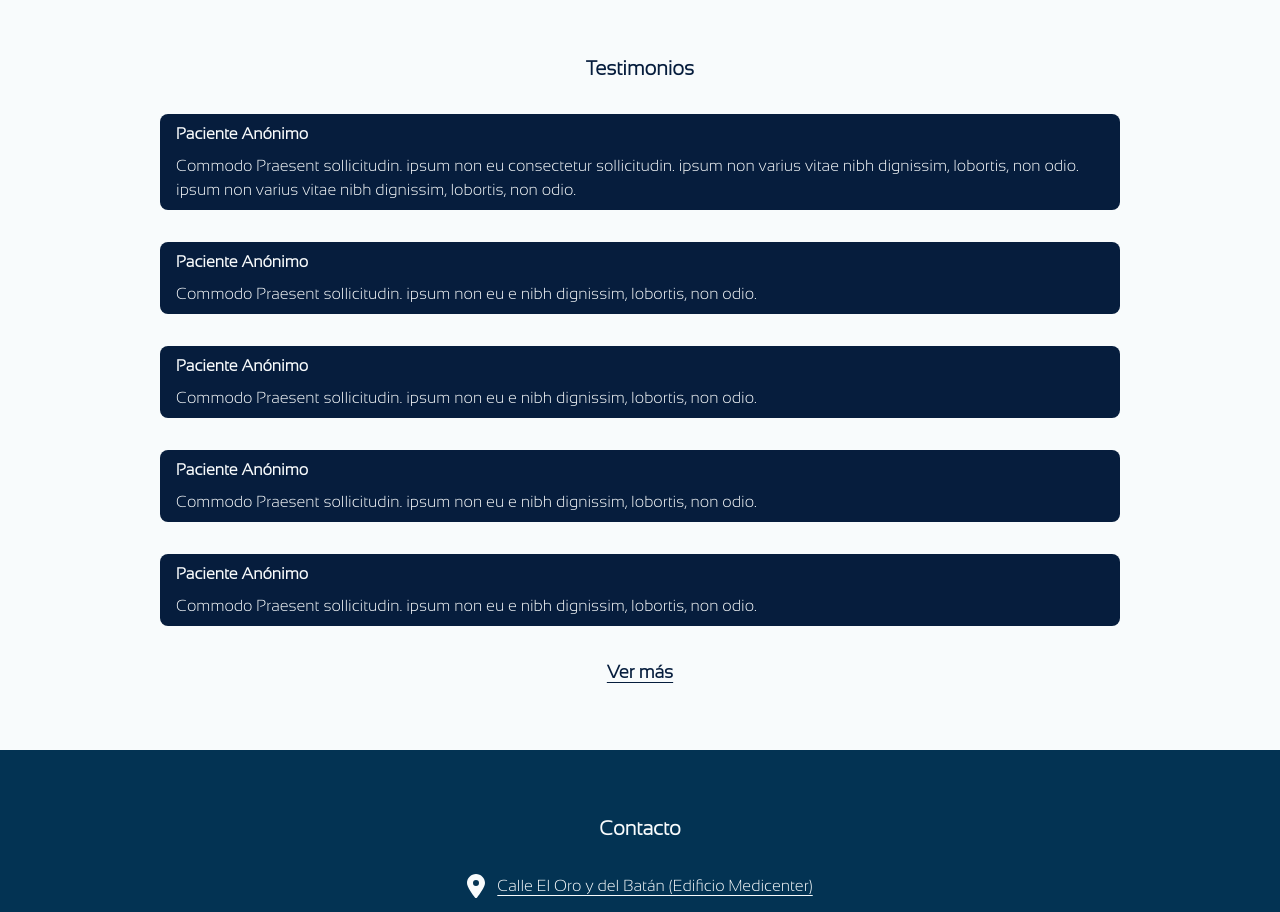
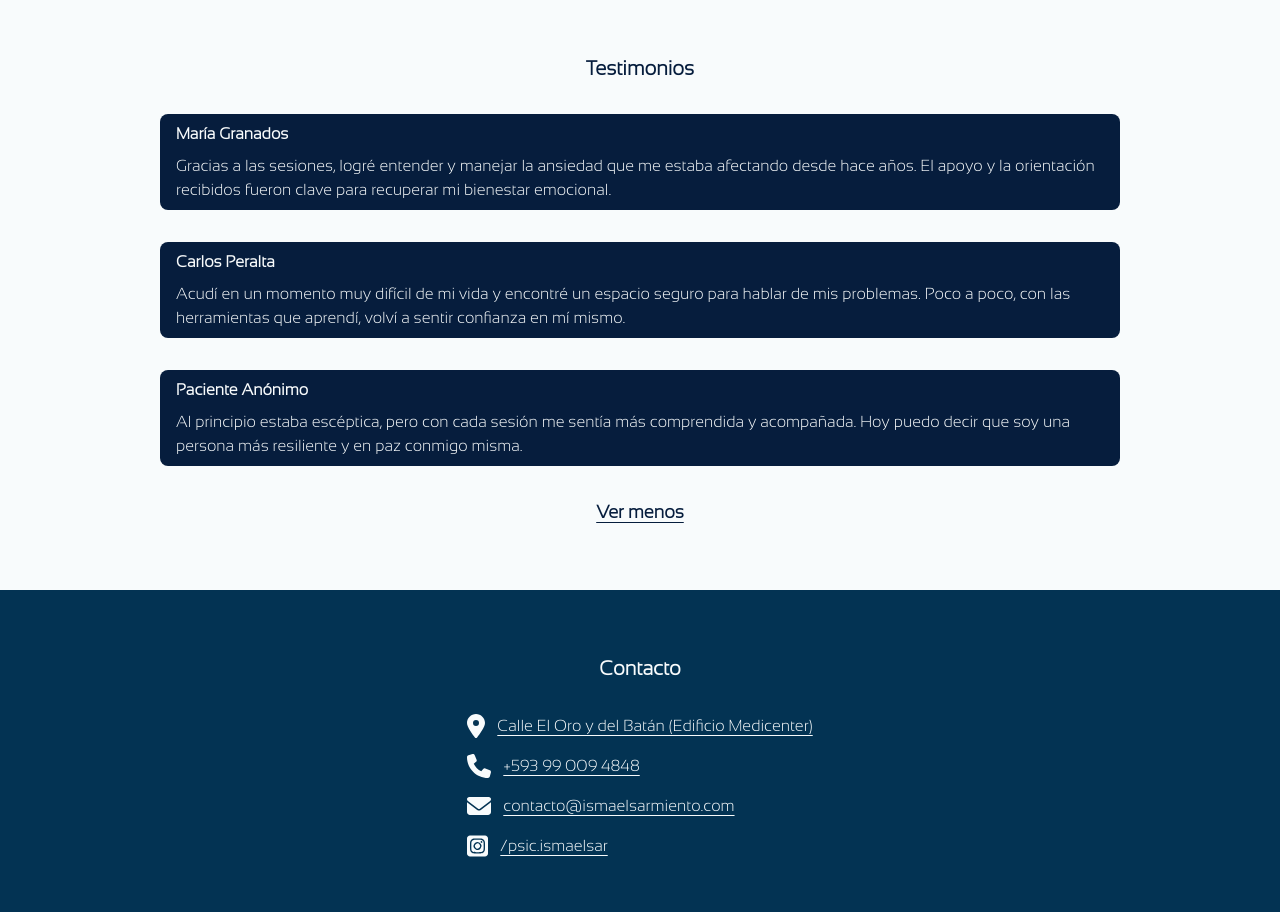
Before and after one commit to Mikadifo/ismaelsarmiento, a Next.js app: page / in a window 1280 px wide. Shown: the part 1420-2332 px from the top of the page. Built offline with nearby package versions, Linux system fonts and the light colour scheme.

Commit message:
add: testimonials

```diff
--- a/src/data/testimonials.js
+++ b/src/data/testimonials.js
@@ -1,45 +1,18 @@
 const testimonials = [
-  { id: "video-1", video: "/testVideo.mp4" },
   {
     id: "commentary-1",
-    author: "Paciente Anónimo",
-    text: "Commodo Praesent sollicitudin. ipsum non eu consectetur sollicitudin. ipsum non varius vitae nibh dignissim, lobortis, non odio. ipsum non varius vitae nibh dignissim, lobortis, non odio.",
+    author: "María Granados",
+    text: "Gracias a las sesiones, logré entender y manejar la ansiedad que me estaba afectando desde hace años. El apoyo y la orientación recibidos fueron clave para recuperar mi bienestar emocional.",
   },
   {
     id: "commentary-2",
-    author: "Paciente Anónimo",
-    text: "Commodo Praesent sollicitudin. ipsum non eu e nibh dignissim, lobortis, non odio.",
+    author: "Carlos Peralta",
+    text: "Acudí en un momento muy difícil de mi vida y encontré un espacio seguro para hablar de mis problemas. Poco a poco, con las herramientas que aprendí, volví a sentir confianza en mí mismo.",
   },
   {
     id: "commentary-3",
     author: "Paciente Anónimo",
-    text: "Commodo Praesent sollicitudin. ipsum non eu e nibh dignissim, lobortis, non odio.",
-  },
-  {
-    id: "commentary-4",
-    author: "Paciente Anónimo",
-    text: "Commodo Praesent sollicitudin. ipsum non eu e nibh dignissim, lobortis, non odio.",
-  },
-  {
-    id: "commentary-5",
-    author: "Paciente Anónimo",
-    text: "Commodo Praesent sollicitudin. ipsum non eu e nibh dignissim, lobortis, non odio.",
-  },
-  { id: "video-2", video: "" },
-  {
-    id: "commentary-6",
-    author: "Paciente Anónimo",
-    text: "Commodo Praesent sollicitudin. ipsum non eu consectetur sollicitudin. ipsum non varius vitae nibh dignissim, lobortis, non odio. ipsum non varius vitae nibh dignissim, lobortis, non odio.",
-  },
-  {
-    id: "commentary-7",
-    author: "Paciente Anónimo",
-    text: "Commodo Praesent sollicitudin. ipsum non eu e nibh dignissim, lobortis, non odio.",
-  },
-  {
-    id: "commentary-8",
-    author: "Paciente Anónimo",
-    text: "Commodo Praesent sollicitudin. ipsum non eu e nibh dignissim, lobortis, non odio.",
+    text: "Al principio estaba escéptica, pero con cada sesión me sentía más comprendida y acompañada. Hoy puedo decir que soy una persona más resiliente y en paz conmigo misma.",
   },
 ];
 
```
